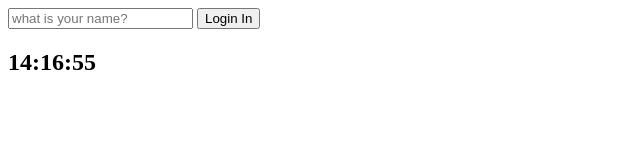
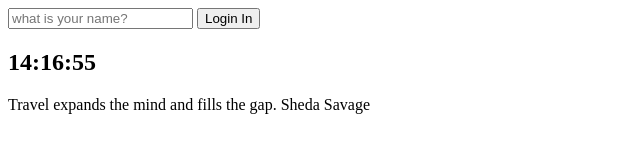
Before and after one commit to alsgp0877/mineMomentum, a plain HTML site: page index.html in a window 1280 px wide. Shown: the whole page, without its empty margins (0-640 px from the left). Drawn offline with Linux system fonts and the light colour scheme.

Commit message:
ceil floor math 함수 사용

```diff
--- a/index.html
+++ b/index.html
@@ -19,7 +19,12 @@
     </form>
     <h1 id="greeting" class="hidden"></h1><!--form은 숨기고 h1은 표시되도록한다.-->
     <h2 id="clock">00:00</h2>
+    <div id="quote">
+      <span></span>
+      <span></span>
+    </div>
     <script src="greeting.js"/></script>
     <script src="clock.js"/></script>
+    <script src="quotes.js"/></script>
   </body>
 </html>
--- /dev/null
+++ b/quotes.js
@@ -0,0 +1,51 @@
+const quotes = [
+  {
+    quote: "The way to get started is to quit talking and begin doing.",
+    author: "Walt Disney",
+  },
+  {
+    quote: "Life is what happens when you're busy making other plans.",
+    author: "John Lennon",
+  },
+  {
+    quote:
+      "The world is a book and those who do not travel read only one page.",
+    author: "Saint Augustine",
+  },
+  {
+    quote: "Life is either a daring adventure or nothing at all.",
+    author: "Helen Keller",
+  },
+  {
+    quote: "To Travel is to Live",
+    author: "Hans Christian Andersen",
+  },
+  {
+    quote: "Only a life lived for others is a life worthwhile.",
+    author: "Albert Einstein",
+  },
+  {
+    quote: "You only live once, but if you do it right, once is enough.",
+    author: "Mae West",
+  },
+  {
+    quote: "Never go on trips with anyone you do ntot love.",
+    author: "Hemmingway",
+  },
+  {
+    quote: "We wander for distraction, but we travel for fulfilment.",
+    author: "Hilaire Belloc",
+  },
+  {
+    quote: "Travel expands the mind and fills the gap.",
+    author: "Sheda Savage",
+  },
+];
+
+const quote = document.querySelector("#quote span:first-child");
+const author = document.querySelector("#quote span:last-child");
+
+const todaysQutoe = quotes[Math.floor(Math.random()*quotes.length)];
+
+quote.innerText =  todaysQutoe.quote;
+author.innerText = todaysQutoe.author;
```
